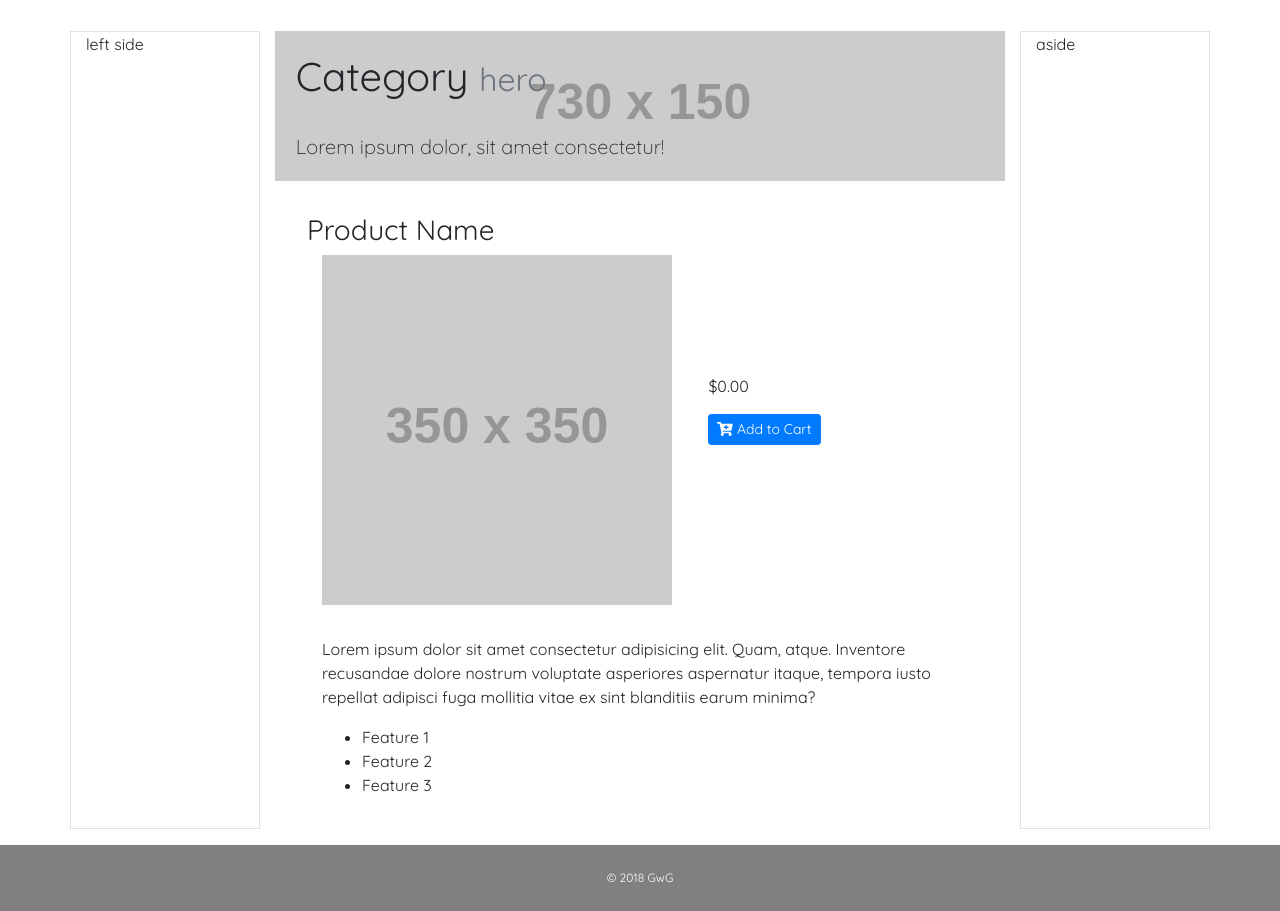
After one commit to GWGweb-projectgroup/practice-project, a PHP site: page /product.html in a window 1280 px wide. The commit adds this page. Shown: the part 333-1244 px from the top of the page. Run offline with PHP 8.4, Linux system fonts and the light colour scheme; grey boxes labelled with a size stand in for pictures from a placeholder-image service; some libraries are stand-ins or nearby versions.

Commit message:
added product.html - single product template

```diff
--- a/css/styles.css
+++ b/css/styles.css
@@ -4,6 +4,10 @@
 
 body {
   font-family: var(--main-font), Arial, sans-serif;
+}
+
+p {
+  margin-top: 2rem;
 }
 
 .hero-section,
@@ -36,11 +40,32 @@ nav {
   margin-bottom: 2rem;
 }
 
+.pricing {
+  display: inline-block;
+  margin: 2rem;
+}
 
 /* Audio Products section styles*/
 
 /* Need to structure css to include products other than audio as well */
 
+/* single product defaults */
+.default-hero {
+  height: 150px;
+  background-image: url(http://placehold.it/730x150);
+  padding: 1.3rem;
+}
+
+.full-product {
+  margin: 2rem;
+}
+
+.full-product img {
+  max-width: 100%;
+  /* will need to fix sizing on mobile */
+}
+
+/* Audio Hero*/
 .hero-section-audio {
   background: url(../img/products/club-back.jpg);
   position: relative;
@@ -111,8 +136,11 @@ nav {
 }
 
 footer {
+  width: 100%;
   text-align: center;
+  background-color: gray;
   color: white;
-  background: gray;
+  margin-top: 1rem;
   padding: 1.5rem;
+  font-size: .75rem;
 }
--- /dev/null
+++ b/product.html
@@ -0,0 +1,123 @@
+<!doctype html>
+<html lang="en">
+
+<head>
+  <!-- Required meta tags -->
+  <meta charset="utf-8">
+  <meta name="viewport" content="width=device-width, initial-scale=1, shrink-to-fit=no">
+  <title>GwG eCommerce</title>
+  <script defer src="https://use.fontawesome.com/releases/v5.0.8/js/all.js"></script>
+  <!-- Bootstrap CSS -->
+  <link rel="stylesheet" href="https://maxcdn.bootstrapcdn.com/bootstrap/4.0.0/css/bootstrap.min.css" integrity="sha384-Gn5384xqQ1aoWXA+058RXPxPg6fy4IWvTNh0E263XmFcJlSAwiGgFAW/dAiS6JXm" crossorigin="anonymous">
+  <link href="https://fonts.googleapis.com/css?family=Quicksand:300,400" rel="stylesheet">
+  <link rel="stylesheet" href="css/styles.css">
+</head>
+
+<body>
+  <nav class="navbar navbar-expand-lg navbar-dark bg-dark">
+    <a class="navbar-brand" href="index.html">GwG MockStore</a>
+    <button class="navbar-toggler" type="button" data-toggle="collapse" data-target="#navbarSupportedContent" aria-controls="navbarSupportedContent" aria-expanded="false" aria-label="Toggle navigation">
+      <span class="navbar-toggler-icon"></span>
+    </button>
+
+    <div class="collapse navbar-collapse" id="navbarSupportedContent">
+      <ul class="navbar-nav mr-auto">
+        <li class="nav-item active">
+          <a class="nav-link" href="index.html">Home <span class="sr-only">(current)</span></a>
+        </li>
+        <li class="nav-item">
+          <a class="nav-link" href="#">On Sale</a>
+        </li>
+        <li class="nav-item dropdown">
+          <a class="nav-link dropdown-toggle" href="#" id="navbarDropdown" role="button" data-toggle="dropdown" aria-haspopup="true" aria-expanded="false">
+            Categories
+          </a>
+          <div class="dropdown-menu" aria-labelledby="navbarDropdown">
+            <a class="dropdown-item" href="#computers">Computers</a>
+            <a class="dropdown-item" href="#tech">Tech &amp; Gadgets</a>
+            <a class="dropdown-item" href="#audio">Audio</a>
+            <a class="dropdown-item" href="#accessories">Accessories</a>
+            <div class="dropdown-divider"></div>
+            <a class="dropdown-item" href="#"> <i class="fas fa-bookmark mr-2 text-info"></i>Saved Products</a>
+          </div>
+        </li>
+        <li class="nav-item">
+          <a class="nav-link disabled" href="#">Distributor's Account</a>
+        </li>
+      </ul>
+      <form class="form-inline my-2 my-lg-0">
+        <input class="form-control mr-sm-2" type="search" placeholder="Search" aria-label="Search">
+        <button class="btn btn-outline-light my-2 my-sm-0" type="submit">Search</button>
+      </form>
+    </div>
+  </nav>
+  <!-- /.nav -->
+
+  <div class="container">
+    <div class="row">
+      <!-- TODO:
+        add hero-switch class to switch image
+        transition to hide products
+        display products according to link clicked
+      -->
+      <div class="hero-section-audio col-12 border">
+        <img src="img/products/dj.png" class="dj-mixing" alt="dj mixing">
+        <img src="img/products/cooldj.png" class="dj-shades" alt="cool dj">
+      </div>
+
+      <div class="col-2 border">
+        left side
+      </div>
+      <!-- / end of left side -->
+
+      <div class="col-8">
+        <div class="default-hero">
+          <h2 class="productpage-header h1" id="audio">Category <small class="text-muted">hero</small></h2>
+          <p class="lead">Lorem ipsum dolor, sit amet consectetur!</p>
+        </div>
+        <!-- TODO:
+          Single Product
+          The structure below can be used as a dropdown appearing under clicked product thumbnail
+        -->
+        <div class="full-product">
+          <h3>Product Name</h3>
+          <div class="container">
+            <img src="http://placehold.it/350x350" alt="image placeholder">
+            <div class="pricing col-xs-8">
+              <p class="price">$0.00</p>
+              <button class="btn btn-sm btn-primary add-to-cart"><i class="fas fa-cart-plus"></i> Add to Cart</button>
+            </div>
+            <div class="description">
+              <p class="product-description">Lorem ipsum dolor sit amet consectetur adipisicing elit. Quam, atque. Inventore recusandae dolore nostrum voluptate asperiores aspernatur itaque, tempora iusto repellat adipisci fuga mollitia vitae ex sint blanditiis earum minima?</p>
+              <ul>
+                <li>Feature 1</li>
+                <li>Feature 2</li>
+                <li>Feature 3</li>
+              </ul>
+            </div>
+          <!-- /.description -->
+          </div>
+          <!-- /.full-product -->
+        </div>
+        <!-- /.col-8 -->
+      </div>
+      <!-- / end of middle container -->
+
+      <div class="col-2 border">
+        aside
+      </div>
+      <!-- / end of aside -->
+    </div>
+    <!-- /.row -->
+  </div>
+  <!-- /.container-->
+
+  <footer>&copy; 2018 GwG</footer>
+
+  <!-- jQuery, Popper.js, then Bootstrap JS -->
+  <script src="https://code.jquery.com/jquery-3.2.1.slim.min.js" integrity="sha384-KJ3o2DKtIkvYIK3UENzmM7KCkRr/rE9/Qpg6aAZGJwFDMVNA/GpGFF93hXpG5KkN" crossorigin="anonymous"></script>
+  <script src="https://cdnjs.cloudflare.com/ajax/libs/popper.js/1.12.9/umd/popper.min.js" integrity="sha384-ApNbgh9B+Y1QKtv3Rn7W3mgPxhU9K/ScQsAP7hUibX39j7fakFPskvXusvfa0b4Q" crossorigin="anonymous"></script>
+  <script src="https://maxcdn.bootstrapcdn.com/bootstrap/4.0.0/js/bootstrap.min.js" integrity="sha384-JZR6Spejh4U02d8jOt6vLEHfe/JQGiRRSQQxSfFWpi1MquVdAyjUar5+76PVCmYl" crossorigin="anonymous"></script>
+  <script src="js/products.js"></script>
+</body>
+</html>
```
